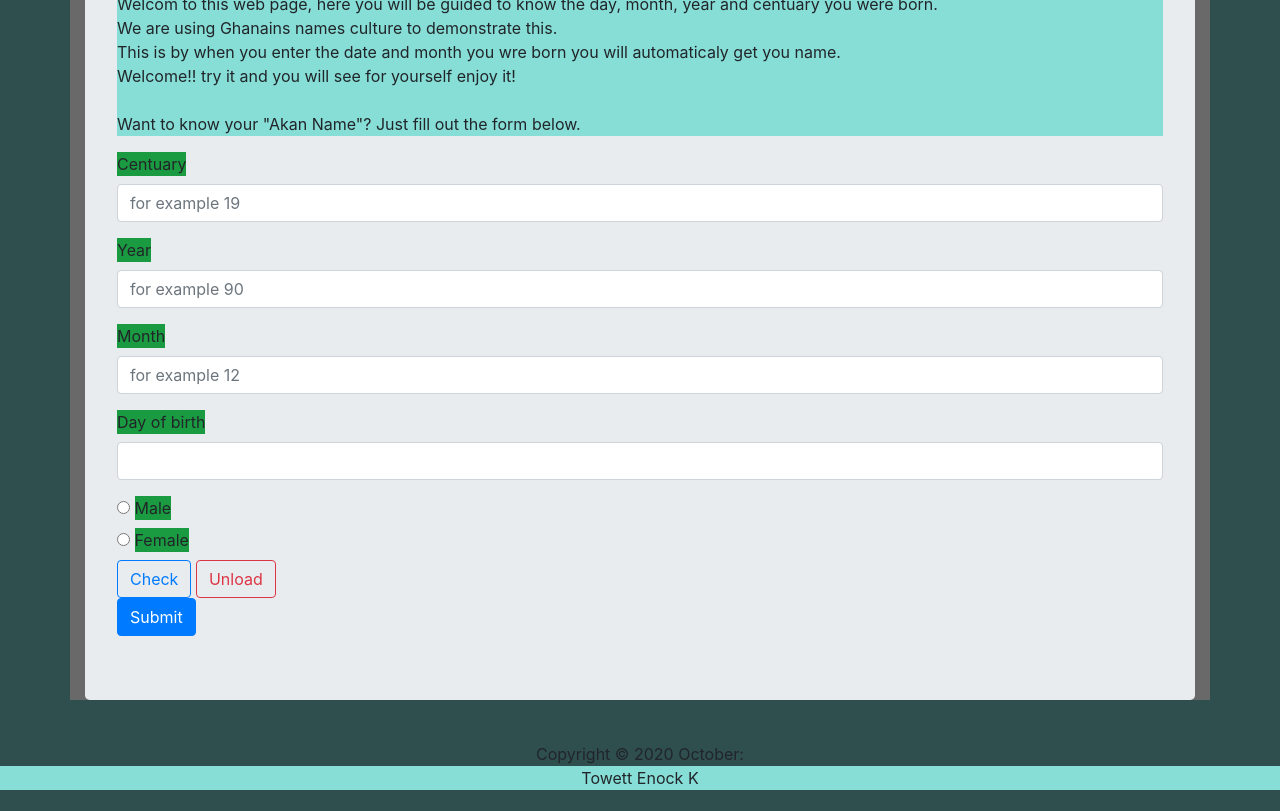
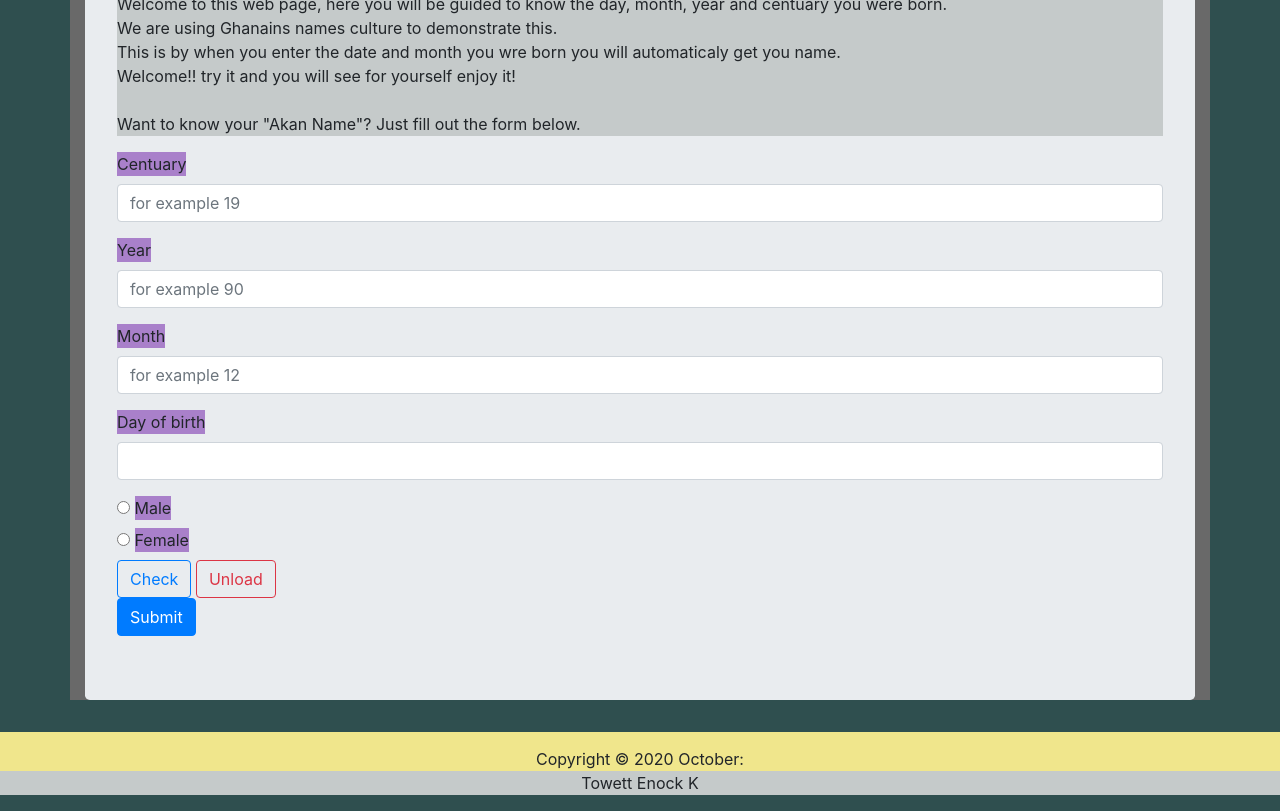
Before and after one commit to enock24/AKAN-NAMES, a plain HTML site: page index.html in a window 1280 px wide. Shown: the part 128-939 px from the top of the page. Drawn offline with nearby package versions, Linux system fonts and the light colour scheme; a script that the page names is missing.

Commit message:
add styles to footer

```diff
--- a/index.html
+++ b/index.html
@@ -13,7 +13,7 @@
     <div class="container">
         <div class="jumbotron">
             <h1>Akan Names</h1>
-            <p>Welcom to this web page, here you will be guided to know the day, month, year and centuary you were born.<br>We are using Ghanains names culture to demonstrate this.
+            <p>Welcome to this web page, here you will be guided to know the day, month, year and centuary you were born.<br>We are using Ghanains names culture to demonstrate this.
                 <br>This is by when you enter the date and month you wre born you will automaticaly get you name.<br>Welcome!! try it and you will see for yourself enjoy it!<br>
                 <br>Want to know your "Akan Name"? Just fill out the form below.</p>
                 <form>
--- a/styles.css
+++ b/styles.css
@@ -1,9 +1,11 @@
 h1{
     font-style: italic;
     text-align: center
+
 }
 p{
-    background-color: rgb(135, 222, 215);
+    background-color: rgb(197, 202, 202);
+
 }
 body{
     background-color: darkslategray;
@@ -13,9 +15,11 @@ body{
 }
 .footer{
     text-align: center;
-    padding-top: 10px;
+    padding-top: 15px;
+    background-color: khaki;
 }
 
 label{
-    background-color: rgb(27, 155, 65);
+    background-color: rgb(169, 128, 202);
+    font-style: initial;
 }
```
